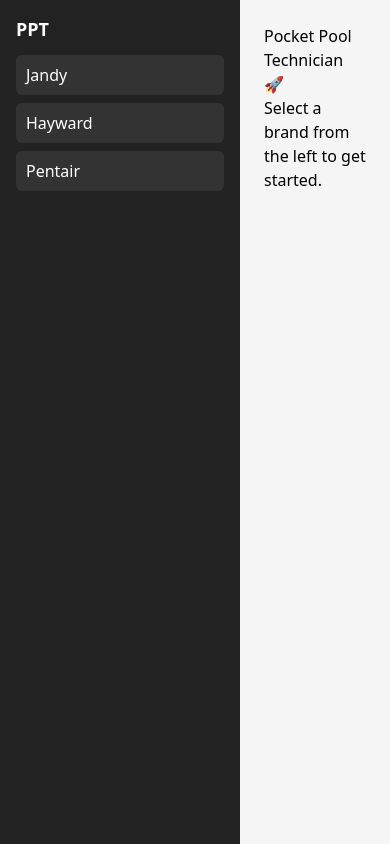
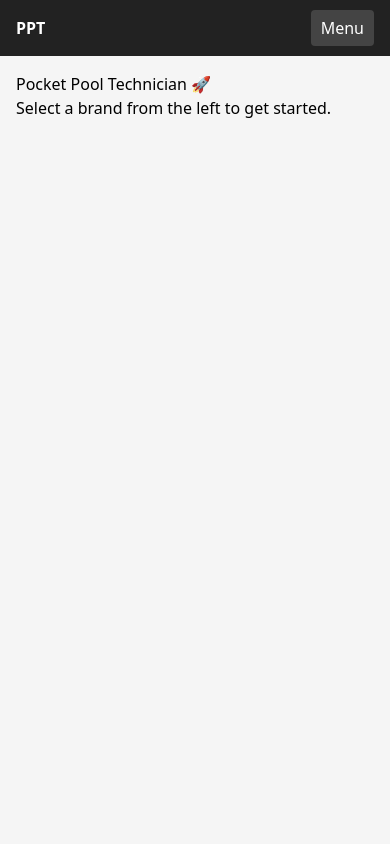
Before and after one commit to WhittonWorks/pocket-pool-technician-react, a React (Create React App) app: page / in a window 390 px wide. Built offline with nearby package versions, Linux system fonts and the light colour scheme.

Commit message:
first version thats mobile friendly

```diff
--- a/src/Layout.js
+++ b/src/Layout.js
@@ -1,12 +1,45 @@
-import React from "react";
+import React, { useState } from "react";
 
 function Layout({ sidebar, children }) {
+  const [menuOpen, setMenuOpen] = useState(false);
+
+  const isMobile = window.innerWidth < 768; // crude check
+
   return (
-    <div style={{ display: "flex", height: "100vh" }}>
-      {/* Sidebar */}
+    <div style={{ display: "flex", height: "100vh", flexDirection: isMobile ? "column" : "row" }}>
+      {/* Mobile top bar */}
+      {isMobile && (
+        <header
+          style={{
+            background: "#222",
+            color: "#fff",
+            padding: "10px 16px",
+            display: "flex",
+            justifyContent: "space-between",
+            alignItems: "center",
+          }}
+        >
+          <span style={{ fontWeight: "bold" }}>PPT</span>
+          <button
+            onClick={() => setMenuOpen(!menuOpen)}
+            style={{
+              background: "#444",
+              color: "#fff",
+              border: "none",
+              padding: "6px 10px",
+              borderRadius: 4,
+            }}
+          >
+            {menuOpen ? "Close Menu" : "Menu"}
+          </button>
+        </header>
+      )}
+
+      {/* Sidebar (desktop) or dropdown (mobile) */}
+      {(menuOpen || !isMobile) && (
         <aside
           style={{
-          width: 240,
+            width: isMobile ? "100%" : 240,
             background: "#222",
             color: "#fff",
             padding: 16,
@@ -15,15 +48,15 @@ function Layout({ sidebar, children }) {
         >
           {sidebar}
         </aside>
+      )}
 
       {/* Main content */}
       <main
         style={{
           flex: 1,
-          padding: 24,
+          padding: 16,
           background: "#f5f5f5",
           overflow: "auto",
-          boxSizing: "border-box",
         }}
       >
         {children}
```
Also changed, not shown: 2 other files (tests, documents, lock files or other folders). Lines whose indentation alone changed are shown as unchanged.
